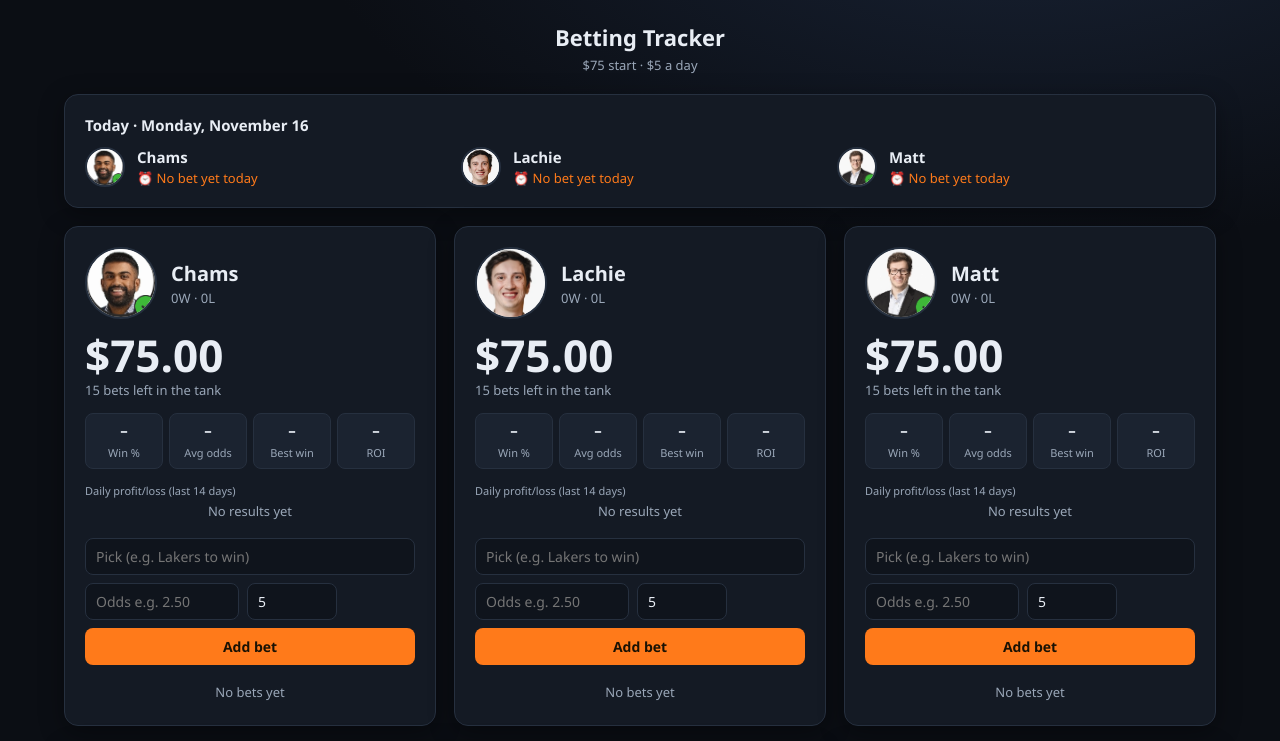
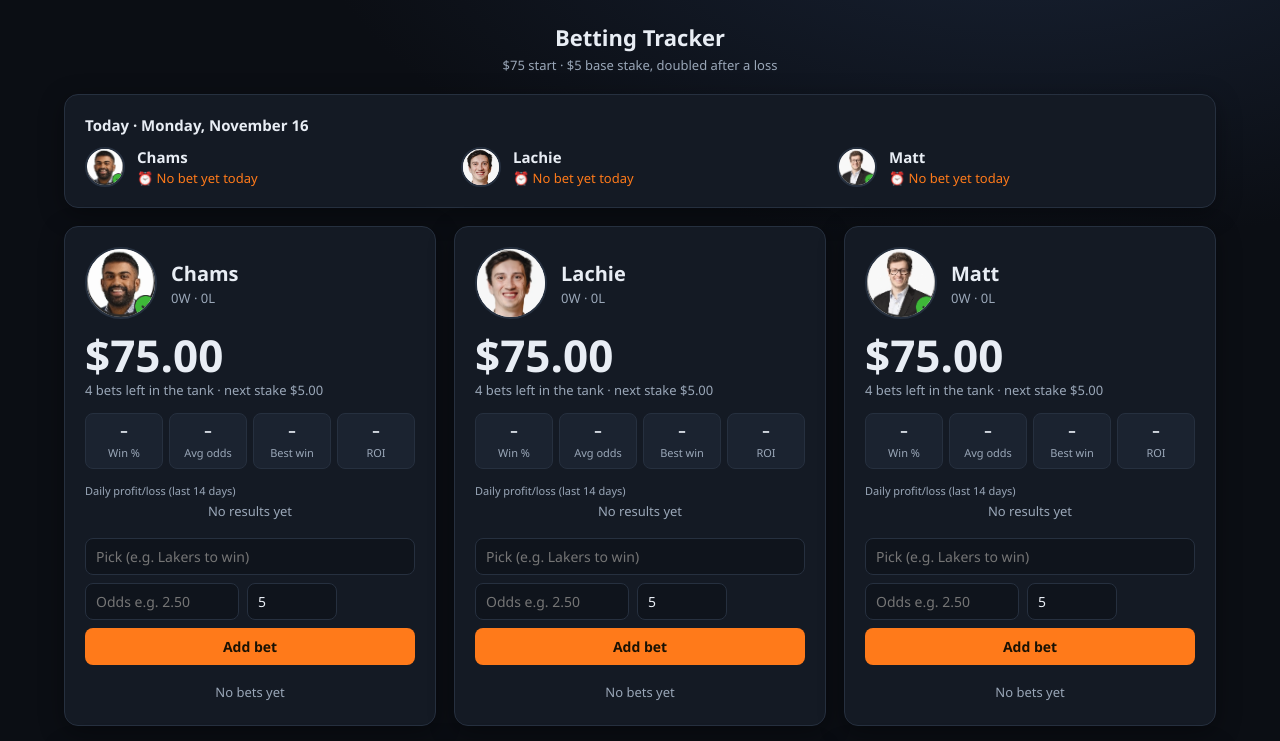
Before and after one commit to LJ-Hines/NBA_Martindale, a plain HTML site: page index.html in a window 1280 px wide. Shown: the top 741 px of the page. Drawn offline with Linux system fonts and the light colour scheme; no server answers.

Commit message:
no message

```diff
--- a/index.html
+++ b/index.html
@@ -180,7 +180,7 @@
 <body>
 <header>
   <h1>Betting Tracker</h1>
-  <p class="sub" id="dayInfo">$75 start · $5 a day</p>
+  <p class="sub" id="dayInfo">$75 start · $5 base stake, doubled after a loss</p>
 </header>
 <div class="wrap">
   <section class="panel">
@@ -343,8 +343,19 @@
         run = 0;
       }
     }
+    // Stake doubles after each loss in a row and goes back to the base stake after a win.
+    const lossStreak = streak.result === "lost" ? streak.n : 0;
+    const pending = asc.filter(([, b]) => !isSettled(b)).length;
+    // With bets still pending, plan for them losing; a win resets to the base stake once it's marked.
+    const nextStake = DEFAULT_STAKE * 2 ** (lossStreak + pending);
+    // How many more losses in a row the balance can cover (next, 2x next, 4x next, ...).
+    let betsLeft = 0;
+    for (let need = nextStake, left = balance; left >= need - 1e-9; need *= 2) {
+      left -= need;
+      betsLeft++;
+    }
     return {
-      asc, list: asc.slice().reverse(), balance, inPlay, won, lost, daily, streak, bestRun, biggestWin,
+      asc, list: asc.slice().reverse(), balance, inPlay, won, lost, daily, streak, bestRun, biggestWin, nextStake, betsLeft, pending,
       winPct: won + lost ? won / (won + lost) : null,
       avgOdds: asc.length ? oddsSum / asc.length : null,
       roi: staked ? net / staked : null,
@@ -435,7 +446,9 @@
     stake.min = "0.01";
     stake.step = "0.01";
     stake.value = DEFAULT_STAKE;
-    stake.title = "Stake ($)";
+    stake.title = "Stake ($), filled in from the loss streak";
+    // Once someone types their own stake, stop overwriting it until the bet is added.
+    stake.addEventListener("input", () => { stake.dataset.edited = "1"; });
     const add = el("button", null, "Add bet");
     form.append(pick, odds, stake, add);
 
@@ -464,6 +477,7 @@
         });
         pick.value = "";
         odds.value = "";
+        delete stake.dataset.edited;
       }, `Bet added for ${p.name}`);
       add.disabled = false;
     });
@@ -471,7 +485,7 @@
     const list = el("ul", "bets");
     card.append(who, balanceWrap, statsBox, barsBox, form, list);
     $("players").append(card);
-    views[p.id] = { card, rank, record, streak, balance, inPlay, stats, bars, list };
+    views[p.id] = { card, rank, record, streak, balance, inPlay, stats, bars, list, stake };
   }
 
   function renderBars(container, daily, days) {
@@ -620,8 +634,8 @@
     const all = PLAYERS.map((p) => ({ p, s: summarise(p.id) }));
     const days = dayRange();
     $("dayInfo").textContent = days.length
-      ? `Day ${days.length} · $${START_BALANCE} start · $${DEFAULT_STAKE} a day`
-      : `$${START_BALANCE} start · $${DEFAULT_STAKE} a day`;
+      ? `Day ${days.length} · $${START_BALANCE} start · $${DEFAULT_STAKE} base stake, doubled after a loss`
+      : `$${START_BALANCE} start · $${DEFAULT_STAKE} base stake, doubled after a loss`;
 
     // Rank on settled money only, and crown/clown only a clear first/last.
     const settled = (x) => x.s.balance + x.s.inPlay;
@@ -637,8 +651,12 @@
       v.balance.textContent = money(s.balance);
       v.balance.classList.toggle("up", s.balance > START_BALANCE);
       v.balance.classList.toggle("down", s.balance < START_BALANCE);
-      const left = Math.max(0, Math.floor(s.balance / DEFAULT_STAKE + 1e-9));
-      v.inPlay.textContent = `${left} bet${left === 1 ? "" : "s"} left in the tank${s.inPlay ? ` · ${money(s.inPlay)} in play` : ""}`;
+      const left = s.betsLeft;
+      const stakeText = s.pending
+        ? `next stake ${money(DEFAULT_STAKE)} if it wins, ${money(s.nextStake)} if it loses`
+        : `next stake ${money(s.nextStake)}`;
+      v.inPlay.textContent = `${left} bet${left === 1 ? "" : "s"} left in the tank · ${stakeText}${s.inPlay ? ` · ${money(s.inPlay)} in play` : ""}`;
+      if (!v.stake.dataset.edited) v.stake.value = s.nextStake;
       v.record.textContent = `${s.won}W · ${s.lost}L`;
 
       const hot = s.streak.n >= 3 && s.streak.result === "won";
```
